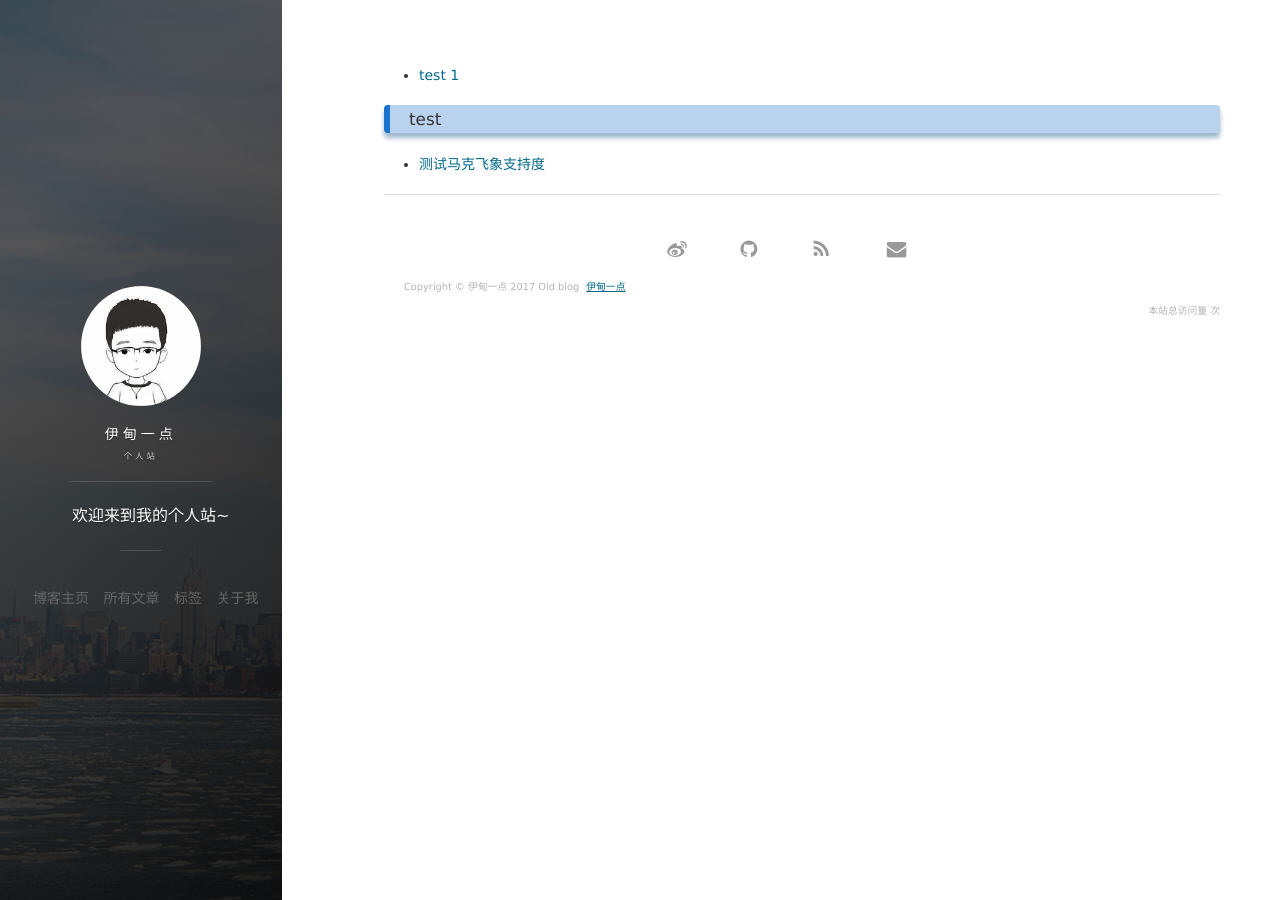
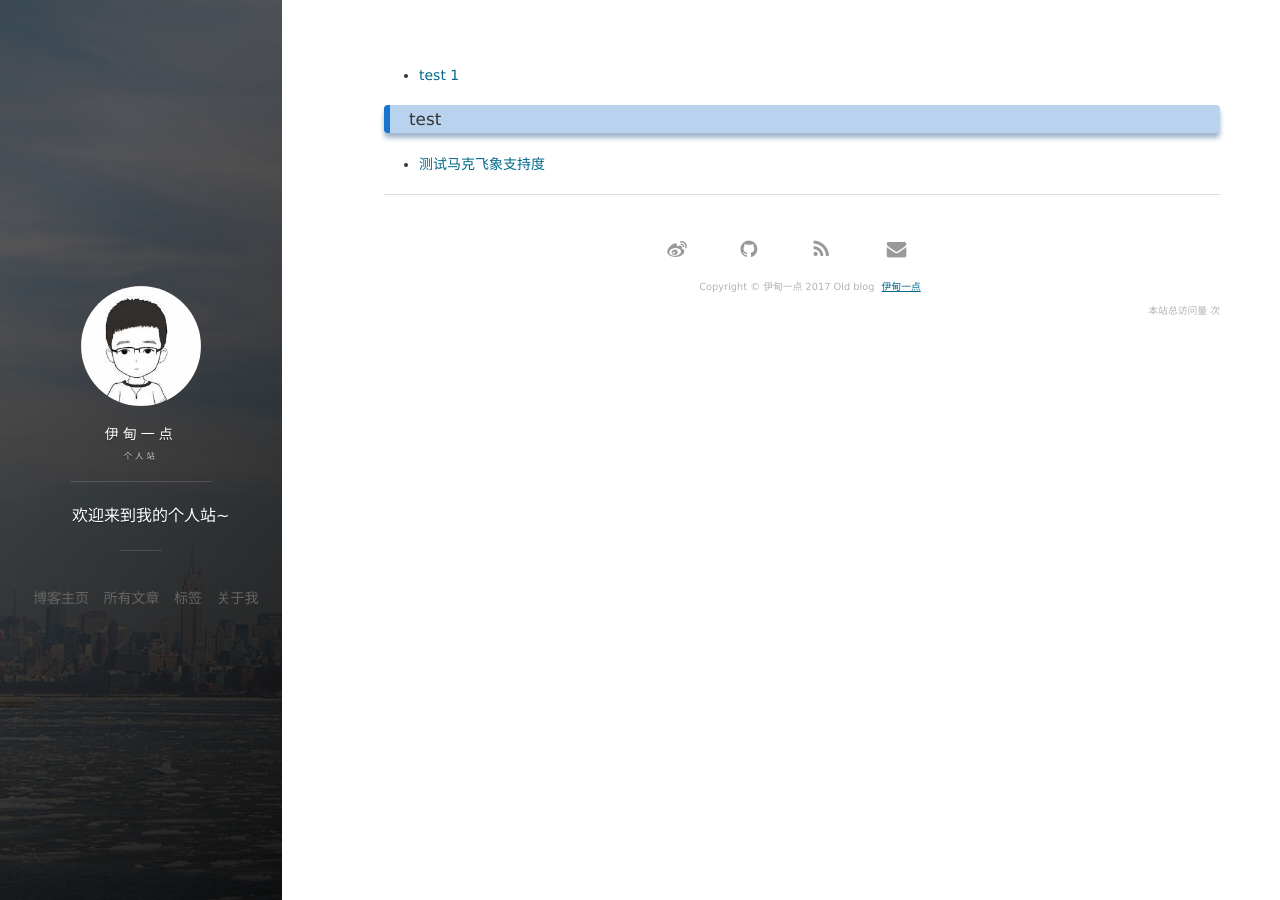
Before and after one commit to zpfbuaa/zpfbuaa.github.io, a Jekyll site: the page built from tags.html, in a window 1280 px wide. Built offline with Jekyll 4.4.1, drawn with Linux system fonts in a browser that asks for light colours; nearby versions of some CDN libraries; comment, search, counter and statistics services are not loaded.

Commit message:
Update footer.html

```diff
--- a/_includes/footer.html
+++ b/_includes/footer.html
@@ -78,7 +78,7 @@
         </div>
 
         <div class = "footer_div">
-           <p class="copyright text-muted">
+           <p class="copyright text-muted" align=center font-size:16px;  >
             Copyright &copy; {{ site.title }} {{ site.time | date: '%Y' }} Old blog <a target="blank" href="http://www.cnblogs.com/zpfbuaa/">伊甸一点</a>
             </p>
         	<div align="right">
```
